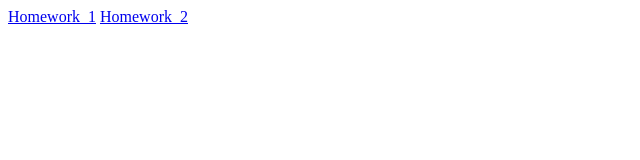
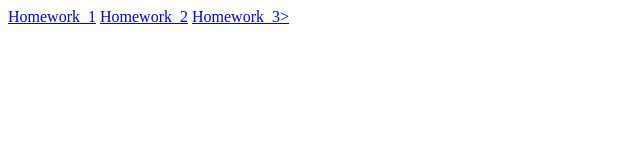
Before and after one commit to LiudmylaSynia/Beetroot, a plain HTML site: page index.html in a window 1280 px wide. Shown: the whole page, without its empty margins (0-640 px from the left). Drawn offline with Linux system fonts and the light colour scheme.

Commit message:
added homework_3 html

```diff
--- a/index.html
+++ b/index.html
@@ -9,5 +9,6 @@
 <body>
     <a href="Homework 1/index.html">Homework_1</a>
     <a href="https://github.com/LiudmylaSynia/Beetroot/tree/master/Homework%202">Homework_2</a>
+    <a href="https://github.com/LiudmylaSynia/Beetroot/tree/master/Homework%203%20(Novik)">Homework_3></a>
 </body>
 </html>
```
